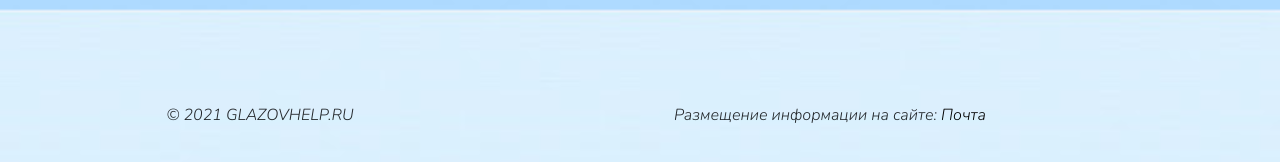
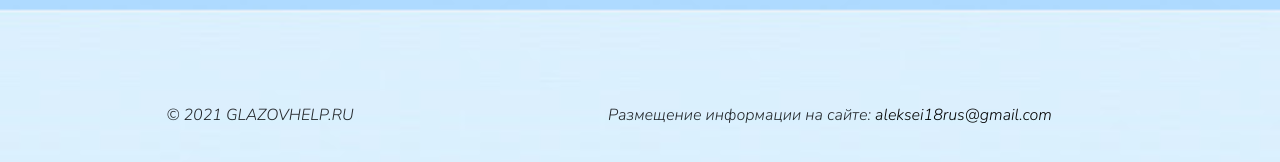
Before and after one commit to aleksei18rus/-.-, a plain HTML site: page index.html in a window 1280 px wide. Shown: the part 1600-1762 px from the top of the page. Drawn offline with nearby package versions, Linux system fonts and the light colour scheme.

Commit message:
Update index.html

```diff
--- a/index.html
+++ b/index.html
@@ -250,7 +250,7 @@
                         <p>© 2021 GLAZOVHELP.RU</p>
                     </div>
                     <div class="col-md-8">
-                        <p>Размещение информации на сайте: <a href="mailto:aleksei18rus@gmail.com">Почта</a></p>
+                        <p>Размещение информации на сайте: <a href="mailto:aleksei18rus@gmail.com">aleksei18rus@gmail.com</a></p>
                     </div>
             </div>
         </div>
```
